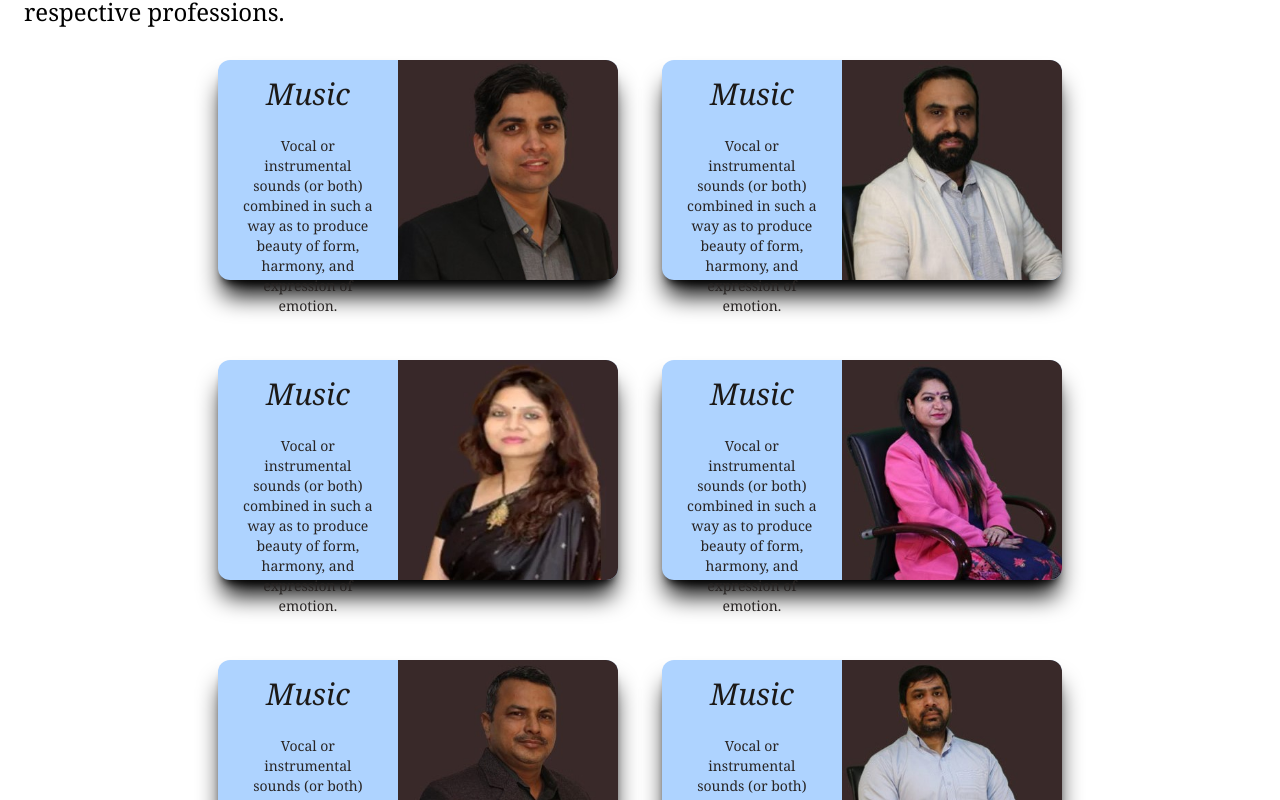
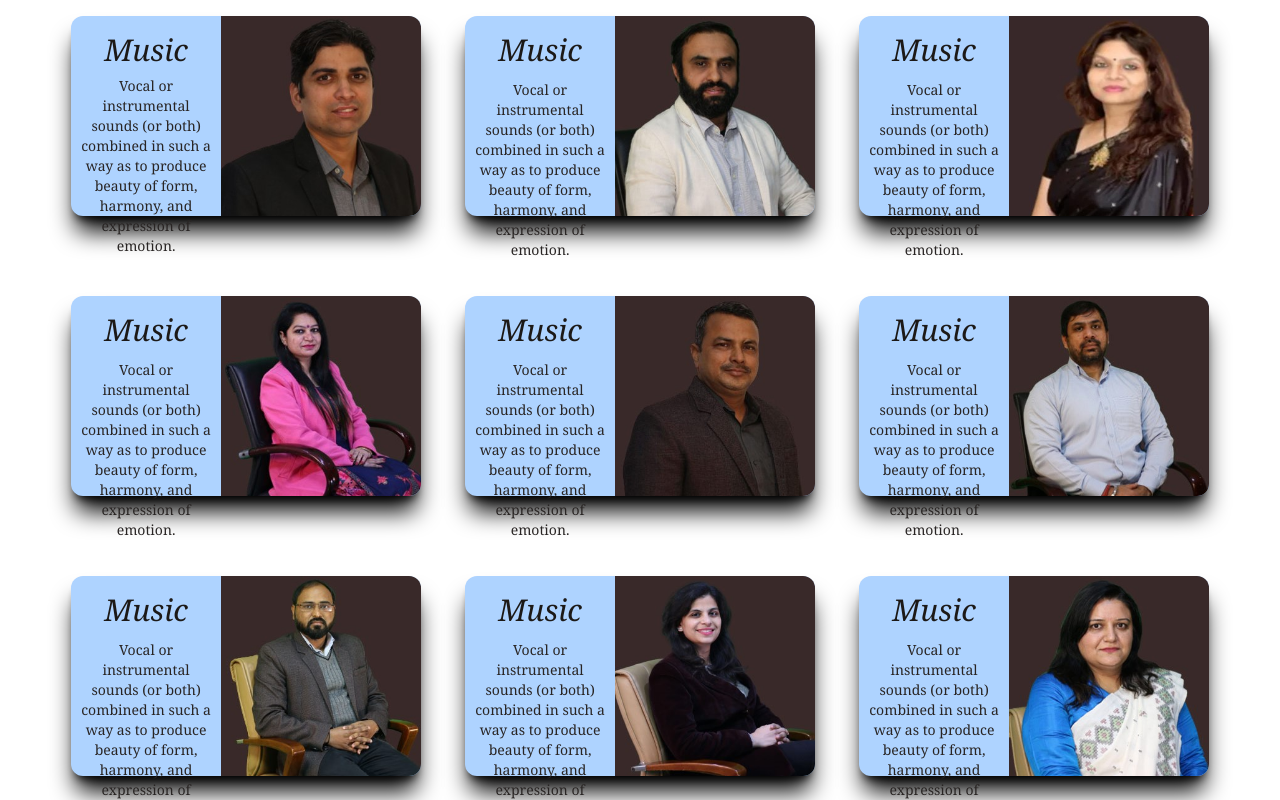
Before and after one commit to ankii2001/SOETfacultyDemo2.0, a Next.js app: page / in a window 1280 px wide. Shown: the part 320-1120 px from the top of the page. Built offline with nearby package versions, Linux system fonts and the light colour scheme.

Commit message:
added some corrections

```diff
--- a/pages/index.js
+++ b/pages/index.js
@@ -25,7 +25,7 @@ export default function Home() {
           src="/KRMU_LOGO.png"
           alt="krmu logo"
         />
-        <h1 class="text-2xl md:text-5xl text-white px-1 lg:px-8 font-serif">
+        <h1 class="text-2xl md:text-4xl text-white px-1.5 lg:px-auto font-serif">
           School of Engineering & Technology
         </h1>
       </nav>
@@ -33,7 +33,7 @@ export default function Home() {
       <main className={styles.description}>
         <h1 className="text-2xl lg:text-5xl lg:mt-12 lg:mb-5 italic text-blue-600">Faculty</h1>
 
-        <p class="my-2 text-md text-justify lg:text-2xl lg:my-4">
+        <p class="my-2 text-md text-justify lg:text-xl lg:my-3">
           Well-experienced and distinguished faculty that works diligently to
           transform students into the most desirable personalities every
           industry demands. These through leaders connect with the students to
@@ -41,12 +41,12 @@ export default function Home() {
           mentorship, enabling them to shine in their respective professions.
         </p>
 
-        <div className="mt-8 flex flex-wrap items-center justify-center text-white gap-y-20 gap-x-11 ">
+        <div className="mt-8 flex flex-wrap items-center justify-center text-white gap-y-20 gap-x-11">
 
-        <div className="backdrop-blur-sm bg-ankit-100 w-[350px] h-[200px] lg:w-[400px] lg:h-[220px] shadow-xl shadow-black rounded-xl flex flex-row hover:scale-105 cursor-pointer ">
+        <div className="backdrop-blur-sm bg-ankit-100 w-[350px] h-[200px] lg:w-[350px] lg:h-[200px] shadow-xl shadow-black rounded-xl flex flex-row hover:scale-105 cursor-pointer ">
             <div className="basis-1/2 text-center font-light mt-4">
               <div className="text-3xl italic text-stone-900">Music</div>
-              <div class="text-xs md:text-sm text-center p-2 m-1 lg:p-4 lg:m-2 overflow-hidden text-stone-800">
+              <div class="text-xs md:text-sm text-center p-2 m-1 lg:p-1 lg:m-1 overflow-hidden text-stone-800">
                 Vocal or instrumental sounds (or both) combined in such a way as
                 to produce beauty of form, harmony, and expression of emotion.
               </div>
@@ -54,17 +54,17 @@ export default function Home() {
             <div className="flex items-center justify-center">
               <Image
                 src="/dr-vineet-dahiya.jpg"
-                height={245}
-                width={245}
+                height={233}
+                width={233}
                 className="rounded-r-xl"
               />
             </div>
           </div>
 
-          <div className="backdrop-blur-sm bg-ankit-100 w-[350px] h-[200px] lg:w-[400px] lg:h-[220px] shadow-xl shadow-black rounded-xl flex flex-row hover:scale-105 cursor-pointer ">
+          <div className="backdrop-blur-sm bg-ankit-100 w-[350px] h-[200px] lg:w-[350px] lg:h-[200px] shadow-xl shadow-black rounded-xl flex flex-row hover:scale-105 cursor-pointer ">
             <div className="basis-1/2 text-center font-light mt-4">
               <div className="text-3xl mb-2 italic text-stone-900">Music</div>
-              <div class="text-xs md:text-sm text-center p-2 m-1 lg:p-4 lg:m-2 overflow-hidden text-stone-800">
+              <div class="text-xs md:text-sm text-center p-2 m-1 lg:p-1 lg:m-1 overflow-hidden text-stone-800">
                 Vocal or instrumental sounds (or both) combined in such a way as
                 to produce beauty of form, harmony, and expression of emotion.
               </div>
@@ -72,17 +72,17 @@ export default function Home() {
             <div className="flex items-center justify-center">
               <Image
                 src="/dr-kaushal-kumar.jpg"
-                height={245}
-                width={245}
+                height={233}
+                width={233}
                 className="rounded-r-xl"
               />
             </div>
           </div>
 
-          <div className="backdrop-blur-sm bg-ankit-100 w-[350px] h-[200px] lg:w-[400px] lg:h-[220px] shadow-xl shadow-black rounded-xl flex flex-row hover:scale-105 cursor-pointer ">
+          <div className="backdrop-blur-sm bg-ankit-100 w-[350px] h-[200px] lg:w-[350px] lg:h-[200px] shadow-xl shadow-black rounded-xl flex flex-row hover:scale-105 cursor-pointer ">
             <div className="basis-1/2 text-center font-light mt-4">
               <div className="text-3xl mb-2 italic text-stone-900">Music</div>
-              <div class="text-xs md:text-sm text-center p-2 m-1 lg:p-4 lg:m-2 overflow-hidden text-stone-800">
+              <div class="text-xs md:text-sm text-center p-2 m-1 lg:p-1 lg:m-1 overflow-hidden text-stone-800">
                 Vocal or instrumental sounds (or both) combined in such a way as
                 to produce beauty of form, harmony, and expression of emotion.
               </div>
@@ -90,17 +90,17 @@ export default function Home() {
             <div className="flex items-center justify-center">
               <Image
                 src="/dr-shweta-bansal.jpg"
-                height={245}
-                width={245}
+                height={233}
+                width={233}
                 className="rounded-r-xl"
               />
             </div>
           </div>
 
-          <div className="backdrop-blur-sm bg-ankit-100 w-[350px] h-[200px] lg:w-[400px] lg:h-[220px] shadow-xl shadow-black rounded-xl flex flex-row hover:scale-105 cursor-pointer ">
+          <div className="backdrop-blur-sm bg-ankit-100 w-[350px] h-[200px] lg:w-[350px] lg:h-[200px] shadow-xl shadow-black rounded-xl flex flex-row hover:scale-105 cursor-pointer ">
             <div className="basis-1/2 text-center font-light mt-4">
               <div className="text-3xl mb-2 italic text-stone-900">Music</div>
-              <div class="text-xs md:text-sm text-center p-2 m-1 lg:p-4 lg:m-2 overflow-hidden text-stone-800">
+              <div class="text-xs md:text-sm text-center p-2 m-1 lg:p-1 lg:m-1 overflow-hidden text-stone-800">
                 Vocal or instrumental sounds (or both) combined in such a way as
                 to produce beauty of form, harmony, and expression of emotion.
               </div>
@@ -108,17 +108,17 @@ export default function Home() {
             <div className="flex items-center justify-center">
               <Image
                 src="/ms-asha-sohal.jpg"
-                height={245}
-                width={245}
+                height={233}
+                width={233}
                 className="rounded-r-xl"
               />
             </div>
           </div>
 
-          <div className="backdrop-blur-sm bg-ankit-100 w-[350px] h-[200px] lg:w-[400px] lg:h-[220px] shadow-xl shadow-black rounded-xl flex flex-row hover:scale-105 cursor-pointer ">
+          <div className="backdrop-blur-sm bg-ankit-100 w-[350px] h-[200px] lg:w-[350px] lg:h-[200px] shadow-xl shadow-black rounded-xl flex flex-row hover:scale-105 cursor-pointer ">
             <div className="basis-1/2 text-center font-light mt-4">
               <div className="text-3xl mb-2 italic text-stone-900">Music</div>
-              <div class="text-xs md:text-sm text-center p-2 m-1 lg:p-4 lg:m-2 overflow-hidden text-stone-800">
+              <div class="text-xs md:text-sm text-center p-2 m-1 lg:p-1 lg:m-1 overflow-hidden text-stone-800">
                 Vocal or instrumental sounds (or both) combined in such a way as
                 to produce beauty of form, harmony, and expression of emotion.
               </div>
@@ -126,17 +126,17 @@ export default function Home() {
             <div className="flex items-center justify-center">
               <Image
                 src="/mr-arvind-kumar.jpg"
-                height={245}
-                width={245}
+                height={233}
+                width={233}
                 className="rounded-r-xl"
               />
             </div>
           </div>
 
-          <div className="backdrop-blur-sm bg-ankit-100 w-[350px] h-[200px] lg:w-[400px] lg:h-[220px] shadow-xl shadow-black rounded-xl flex flex-row hover:scale-105 cursor-pointer ">
+          <div className="backdrop-blur-sm bg-ankit-100 w-[350px] h-[200px] lg:w-[350px] lg:h-[200px] shadow-xl shadow-black rounded-xl flex flex-row hover:scale-105 cursor-pointer ">
             <div className="basis-1/2 text-center font-light mt-4">
               <div className="text-3xl mb-2 italic text-stone-900">Music</div>
-              <div class="text-xs md:text-sm text-center p-2 m-1 lg:p-4 lg:m-2 overflow-hidden text-stone-800">
+              <div class="text-xs md:text-sm text-center p-2 m-1 lg:p-1 lg:m-1 overflow-hidden text-stone-800">
                 Vocal or instrumental sounds (or both) combined in such a way as
                 to produce beauty of form, harmony, and expression of emotion.
               </div>
@@ -144,17 +144,17 @@ export default function Home() {
             <div className="flex items-center justify-center">
               <Image
                 src="/mr-ashwani-kumar.jpg"
-                height={245}
-                width={245}
+                height={233}
+                width={233}
                 className="rounded-r-xl"
               />
             </div>
           </div>
 
-          <div className="backdrop-blur-sm bg-ankit-100 w-[350px] h-[200px] lg:w-[400px] lg:h-[220px] shadow-xl shadow-black rounded-xl flex flex-row hover:scale-105 cursor-pointer ">
+          <div className="backdrop-blur-sm bg-ankit-100 w-[350px] h-[200px] lg:w-[350px] lg:h-[200px] shadow-xl shadow-black rounded-xl flex flex-row hover:scale-105 cursor-pointer ">
             <div className="basis-1/2 text-center font-light mt-4">
               <div className="text-3xl mb-2 italic text-stone-900">Music</div>
-              <div class="text-xs md:text-sm text-center p-2 m-1 lg:p-4 lg:m-2 overflow-hidden text-stone-800">
+              <div class="text-xs md:text-sm text-center p-2 m-1 lg:p-1 lg:m-1 overflow-hidden text-stone-800">
                 Vocal or instrumental sounds (or both) combined in such a way as
                 to produce beauty of form, harmony, and expression of emotion.
               </div>
@@ -162,17 +162,17 @@ export default function Home() {
             <div className="flex items-center justify-center">
               <Image
                 src="/mr-surendra-kumar-yadav.jpg"
-                height={245}
-                width={245}
+                height={233}
+                width={233}
                 className="rounded-r-xl"
               />
             </div>
           </div>
 
-          <div className="backdrop-blur-sm bg-ankit-100 w-[350px] h-[200px] lg:w-[400px] lg:h-[220px] shadow-xl shadow-black rounded-xl flex flex-row hover:scale-105 cursor-pointer ">
+          <div className="backdrop-blur-sm bg-ankit-100 w-[350px] h-[200px] lg:w-[350px] lg:h-[200px] shadow-xl shadow-black rounded-xl flex flex-row hover:scale-105 cursor-pointer ">
             <div className="basis-1/2 text-center font-light mt-4">
               <div className="text-3xl mb-2 italic text-stone-900">Music</div>
-              <div class="text-xs md:text-sm text-center p-2 m-1 lg:p-4 lg:m-2 overflow-hidden text-stone-800">
+              <div class="text-xs md:text-sm text-center p-2 m-1 lg:p-1 lg:m-1 overflow-hidden text-stone-800">
                 Vocal or instrumental sounds (or both) combined in such a way as
                 to produce beauty of form, harmony, and expression of emotion.
               </div>
@@ -180,17 +180,17 @@ export default function Home() {
             <div className="flex items-center justify-center">
               <Image
                 src="/ms-kriti-sharma.jpg"
-                height={245}
-                width={245}
+                height={233}
+                width={233}
                 className="rounded-r-xl"
               />
             </div>
           </div>
 
-          <div className="backdrop-blur-sm bg-ankit-100 w-[350px] h-[200px] lg:w-[400px] lg:h-[220px] shadow-xl shadow-black rounded-xl flex flex-row hover:scale-105 cursor-pointer ">
+          <div className="backdrop-blur-sm bg-ankit-100 w-[350px] h-[200px] lg:w-[350px] lg:h-[200px] shadow-xl shadow-black rounded-xl flex flex-row hover:scale-105 cursor-pointer ">
             <div className="basis-1/2 text-center font-light mt-4">
               <div className="text-3xl mb-2 italic text-stone-900">Music</div>
-              <div class="text-xs md:text-sm text-center p-2 m-1 lg:p-4 lg:m-2 overflow-hidden text-stone-800">
+              <div class="text-xs md:text-sm text-center p-2 m-1 lg:p-1 lg:m-1 overflow-hidden text-stone-800">
                 Vocal or instrumental sounds (or both) combined in such a way as
                 to produce beauty of form, harmony, and expression of emotion.
               </div>
@@ -198,8 +198,8 @@ export default function Home() {
             <div className="flex items-center justify-center">
               <Image
                 src="/ms-puja-acharya.jpg"
-                height={245}
-                width={245}
+                height={233}
+                width={233}
                 className="rounded-r-xl"
               />
             </div>
--- a/styles/Home.module.css
+++ b/styles/Home.module.css
@@ -54,7 +54,7 @@
   margin: 1.5rem 1.5rem;
   line-height: 1.5;
   text-align: left;
-  font-family:Cambria, Cochin, Georgia, Times, 'Times New Roman', serif;
+  font-family: Georgia, serif;
 }
 
 .code {
```
